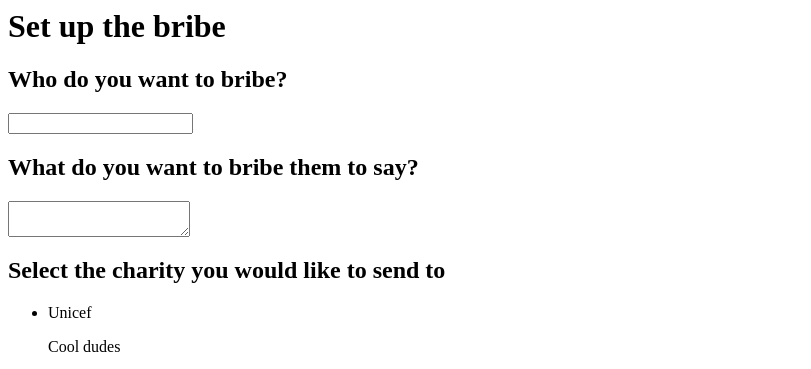
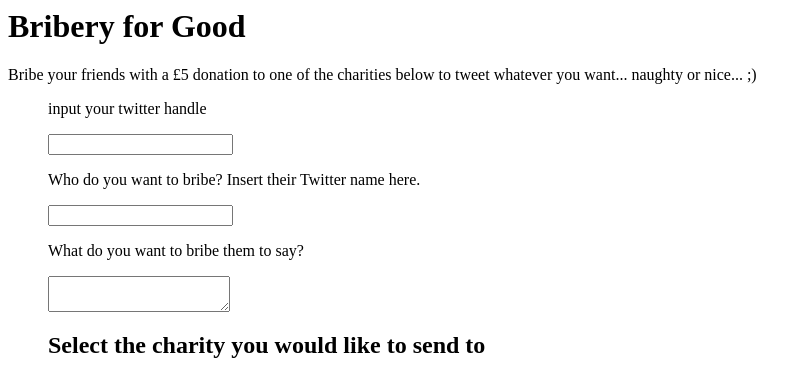
Before and after one commit to ngm/tweetbribe, a Django app: page /bribe/ in a window 1280 px wide. Shown: the top 369 px of the page, without its empty margins (0-811 px from the left). Run offline with Django 3.2, Linux system fonts and the light colour scheme; data that the repository does not hold is empty.

Commit message:
Creating bribes.

```diff
--- a/tweetbribe/tweetbribe/settings.py
+++ b/tweetbribe/tweetbribe/settings.py
@@ -92,7 +92,7 @@ TEMPLATE_LOADERS = (
 MIDDLEWARE_CLASSES = (
     'django.middleware.common.CommonMiddleware',
     'django.contrib.sessions.middleware.SessionMiddleware',
-    'django.middleware.csrf.CsrfViewMiddleware',
+#    'django.middleware.csrf.CsrfViewMiddleware',
     'django.contrib.auth.middleware.AuthenticationMiddleware',
     'django.contrib.messages.middleware.MessageMiddleware',
     # Uncomment the next line for simple clickjacking protection:
--- a/tweetbribe/tweetbribe/urls.py
+++ b/tweetbribe/tweetbribe/urls.py
@@ -17,6 +17,7 @@ urlpatterns = patterns('',
 
     url(r'^$', 'web.views.bribe.index'),
     url(r'^bribe/$', 'web.views.bribe.index'),
+    url(r'^bribe/create_bribe/', 'web.views.bribe.create_bribe'),
     url(r'^bribe/view/(.*)', 'web.views.bribe.view'),
     url(r'^bribe/track/(.*)', 'web.views.bribe.track'),
     url(r'^bribe/confirm/(.*)', 'web.views.bribe.confirm'),
--- a/tweetbribe/web/models.py
+++ b/tweetbribe/web/models.py
@@ -12,6 +12,8 @@ class Charity(models.Model):
 
 class Bribe(models.Model):
     message = models.CharField(max_length=200)
-    briber = models.ForeignKey(User, related_name='briber')
-    bribee = models.ForeignKey(User, related_name='bribee')
+#    briber = models.ForeignKey(User, related_name='briber')
+#    bribee = models.ForeignKey(User, related_name='bribee')
+    briber_twitter_handle = models.CharField(max_length=100)
+    bribee_twitter_handle = models.CharField(max_length=100)
     charity = models.ForeignKey(Charity, related_name='charity')
--- a/tweetbribe/web/templates/bribe/index.html
+++ b/tweetbribe/web/templates/bribe/index.html
@@ -1,23 +1,44 @@
+<h1>Bribery for Good</h1>
 
-<h1>Set up the bribe</h1>
+<p>Bribe your friends with a &pound;5 donation to
+    one of the charities below to tweet whatever
+    you want... naughty or nice... ;)
+</p>
 
-<h2>Who do you want to bribe?</h2>
-<input type="text"></input>
+<ul>
+{% for error in errors %}
+<li>
+    {{error}}
+</li>
+{% endfor %}
 
-<h2>What do you want to bribe them to say?</h2>
-<textarea>
+<form method="post" action="/bribe/create_bribe/">
+<p>input your twitter handle</p>
+<input type="text" name="bribe_briber_twitter_handle" />
+
+<p>
+    Who do you want to bribe?  Insert their
+    Twitter name here.
+</p>
+<input type="text" name="bribe_bribee_twitter_handle" />
+
+<p>What do you want to bribe them to say?<p>
+<textarea name="bribe_message">
 </textarea>
 
 <h2>Select the charity you would like to send to</h2>
+
 <ul>
-
-    {% for charity in charities %}
+{% for charity in charities %}
 <li>
+    <input type="radio" name="bribe_charity_id" value="{{charity.id}}" />
     <p>{{charity.name}}</p>
     <p>{{charity.description}}</p>
 
     <img src="{{charity.logo_url}}" />
 </li>
-    {% endfor %}
+{% endfor %}
+</ul>
 
-</ul>
+<button value="">Tweet your bribe!</button>
+</form>
--- a/tweetbribe/web/views/bribe.py
+++ b/tweetbribe/web/views/bribe.py
@@ -1,20 +1,47 @@
-from django.template import Context, loader
+from django.template import Context, loader, RequestContext
 from django.http import HttpResponse
 from web.models import Charity, Bribe
-from django.shortcuts import redirect
+from django.shortcuts import redirect, render_to_response
+from django.views.decorators.csrf import csrf_exempt
 
+@csrf_exempt
 def index(request):
     t = loader.get_template('bribe/index.html')
 
-    charities = []
-    charities.append(Charity(name="Unicef", description="Cool dudes", givinglab_id="asdf", logo_url="http://asdf.com"))
-    charities.append(Charity(name="Another", description="Cool dudes", givinglab_id="asdf", logo_url="http://asdf.com"))
-
+    charities = Charity.objects.all()
     c = Context({
         "charities":charities
     })
     return HttpResponse(t.render(c))
 
+@csrf_exempt
+def create_bribe(request):
+    errors = []
+    if not request.POST.get('bribe_bribee_twitter'):
+        errors.append('Please enter a twitter handle for the person you are bribing!')
+    if not request.POST.get('bribe_briber_twitter'):
+        errors.append('Please enter your twitter handle!')
+    if not request.POST.get('bribe_text'):
+        errors.append('Please enter some bribe text!')
+    if not request.POST.get('bribe_charity_id'):
+        errors.append('Please select a charity!')
+
+    if len(errors) == 0:
+        charity = Charity.objects.get(id=request.POST.get('bribe_charity_id'))
+        bribe = Bribe()
+        bribe.charity = charity
+        bribe.briber_twitter_handle = request.POST.get('bribe_briber_twitter_handle')
+        bribe.bribee_twitter_handle = request.POST.get('bribe_bribee_twitter_handle')
+        bribe.message = request.POST.get('bribe_message')
+
+        bribe.save()
+
+    charities = Charity.objects.all()
+    c = Context({
+        "charities":charities
+    })
+
+    return render_to_response('bribe/index.html', {'errors':errors, 'charities': charities})
 
 def view(request, bribe_id):
     t = loader.get_template('bribe/view.html')
```
Also changed, not shown: database.sqlite3, 1 other file.
